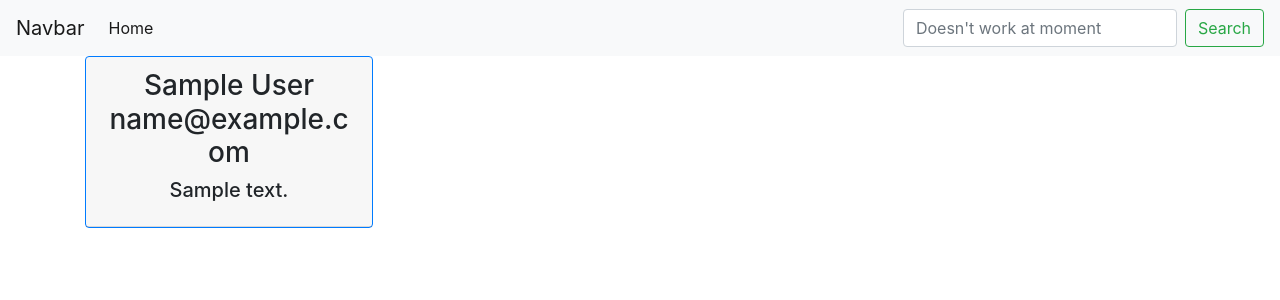
After one commit to papagans/guestbook, a Django app: template source/webapp/templates/index.html in a window 1280 px wide. The commit adds this page. Shown: the top 300 px of the page. Run offline with Django 3.2, Linux system fonts and the light colour scheme; the template is opened without the code that fills it: most values are stand-ins (such as "Sample title", 1, 10 or a date in 2020); some libraries are stand-ins or nearby versions.

Commit message:
создал главную страницу

```diff
--- /dev/null
+++ b/source/webapp/templates/base.html
@@ -0,0 +1,39 @@
+{% load staticfiles %}
+<!doctype html>
+<html lang="en">
+<head>
+    <link rel="stylesheet" href="https://stackpath.bootstrapcdn.com/bootstrap/4.3.1/css/bootstrap.min.css"
+          integrity="sha384-ggOyR0iXCbMQv3Xipma34MD+dH/1fQ784/j6cY/iJTQUOhcWr7x9JvoRxT2MZw1T" crossorigin="anonymous">
+    <meta charset="UTF-8">
+    <meta name="viewport"
+         content="width=device-width, user-scalable=no, initial-scale=1.0, maximum-scale=1.0, minimum-scale=1.0">
+    <meta http-equiv="X-UA-Compatible" content="ie=edge">
+    <title>{% block title %}Гостевая книга{% endblock %}</title>
+</head>
+<body>
+<nav class="navbar navbar-expand-lg navbar-light bg-light">
+  <a class="navbar-brand" href="#">Navbar</a>
+  <button class="navbar-toggler" type="button" data-toggle="collapse" data-target="#navbarTogglerDemo02" aria-controls="navbarTogglerDemo02" aria-expanded="false" aria-label="Toggle navigation">
+    <span class="navbar-toggler-icon"></span>
+  </button>
+
+  <div class="collapse navbar-collapse" id="navbarTogglerDemo02">
+    <ul class="navbar-nav mr-auto mt-2 mt-lg-0">
+      <li class="nav-item active">
+        <a class="nav-link" href="{% url 'book_index' %}">Home <span class="sr-only">(current)</span></a>
+      </li>
+        {% block menu %}{% endblock %}
+    </ul>
+    <form class="form-inline my-2 my-lg-0" method="post" action="/search/?pk={{ todo.pk }}">
+        {% csrf_token %}
+      <input class="form-control mr-sm-2" type="search"  name = "todo_id" placeholder="Doesn't work at moment">
+      <button class="btn btn-outline-success my-2 my-sm-0" type="submit">Search</button>
+    </form>
+  </div>
+</nav>
+
+<div class="container">
+    {% block content %}{% endblock %}
+</div>
+</body>
+</html>
--- a/source/webapp/templates/index.html
+++ b/source/webapp/templates/index.html
@@ -1,16 +1,17 @@
-{% extends 'base.html' %}
+{% extends "base.html" %}
 {% block menu %}
-   <li><a href="{% url 'article_add' %}">Add Article</a></li>
+    <li class="nav-item active">
+{#        <a class="nav-link" href="{% url 'todo_add' %}">Add toDo List <span class="sr-only">(current)</span></a>#}
+      </li>
 {% endblock %}
 {% block content %}
-   <h1>Articles:</h1>
-   <hr/>
-   {% for article in articles %}
-       <h2>{{ article.title }}</h2>
-       <div>{{ article.text }}</div>
-       <p><a href="{% url 'article_view' article.pk %}">More...</a></p>
-       <p><a href="{% url 'article_update' article.pk %}">Edit</a></p>
-       <p><a href="{% url 'article_delete' article.pk %}">Delete</a></p>
-       <hr/>
-   {% endfor %}
+{% for book in books %}
+    <div class="card border-primary mb-3" style="max-width: 18rem; text-align: center">
+  <div class="card-header"><h3>{{ book.author }} {{ book.email  }}</h3>
+    <h5 class="card-title">{{ book.text }}</h5>
+{#    <p class="card-title"><a href="{% url 'todo_view' todo.pk %}"> Details...</a></p>#}
+  </div>
+</div>
+
+{% endfor %}
 {% endblock %}
```
Also changed, not shown: source/webapp/forms.py (+7 -3 lines).
